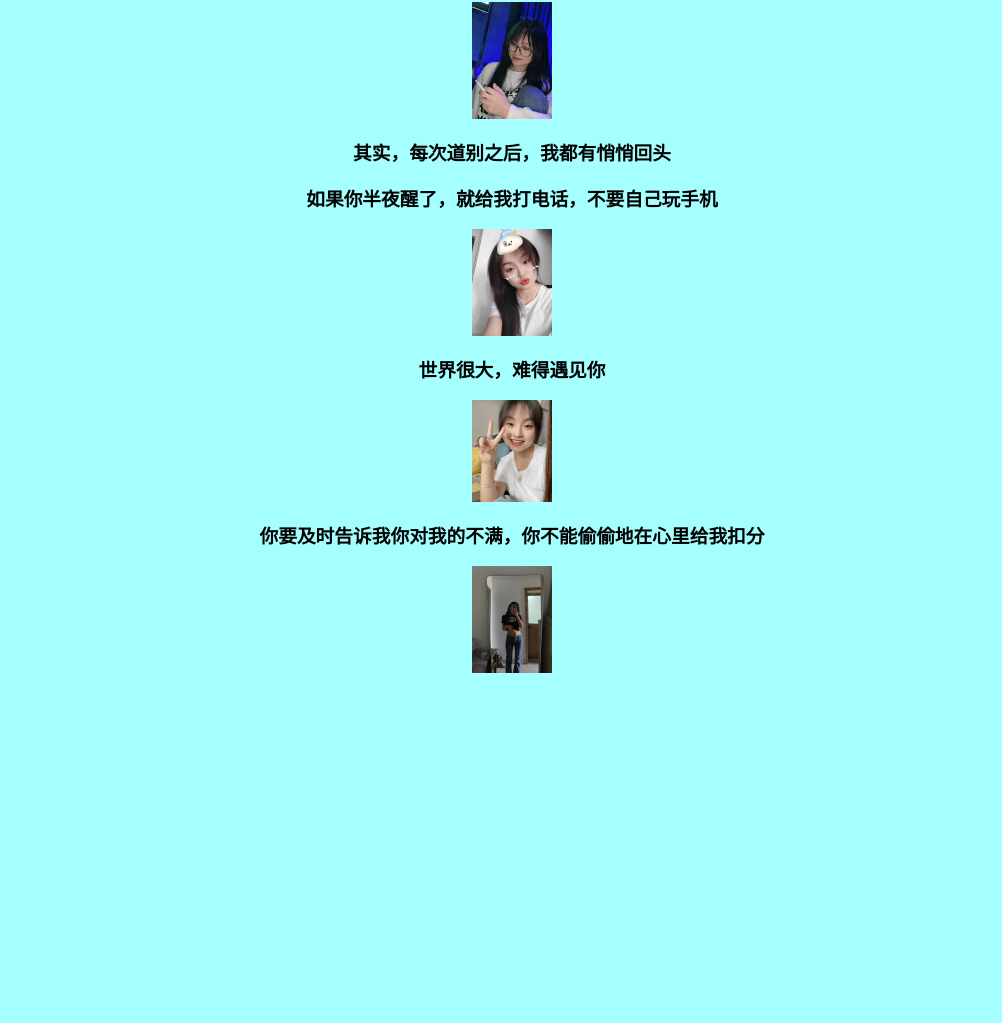
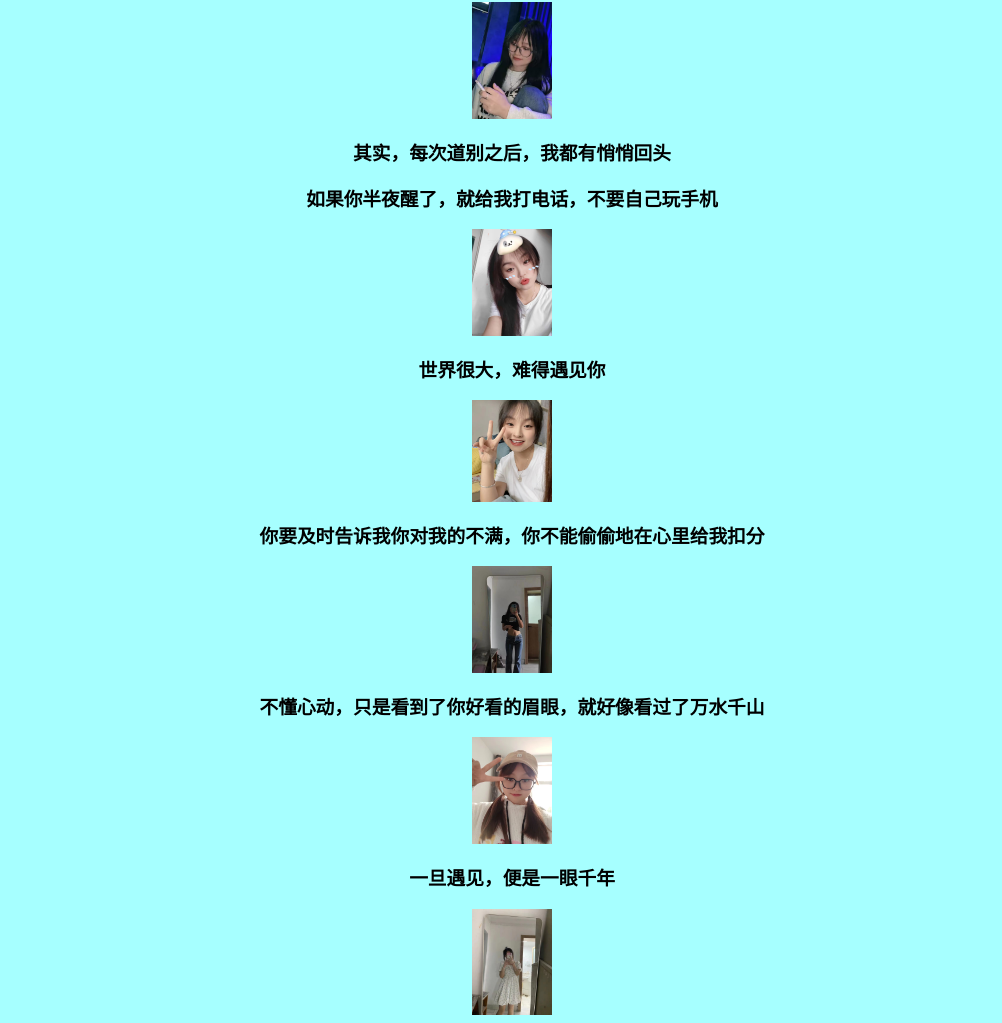
Before and after one commit to xiaolinquanyishangcheng/xiaolinquanyishangcheng, a plain HTML site: page index.html in a window 1280 px wide. Shown: the part 73-1096 px from the top of the page, without its empty margins (128-1130 px from the left). Before the commit the page ends 800 px from the top, so only its background shows below. Drawn offline with Linux system fonts and the light colour scheme.

Commit message:
Update index.html

```diff
--- a/index.html
+++ b/index.html
@@ -3,10 +3,13 @@
   <center><h1>属于李凡姐姐的网页（只做了一个简单的界面，没装饰，凑合看吧）</h1></center>
 <center><img src="lifan1.jpg"width=80height=80></center>
 <center><h3>其实，每次道别之后，我都有悄悄回头</h3></center>
-<th align="center"><th width=30><th height=30>
 <center><h3>如果你半夜醒了，就给我打电话，不要自己玩手机</h3></center>
   <center><img src="lifan2.jpg"width=80height=80></center>
 <center><h3>世界很大，难得遇见你</h3></center>
 <center><img src="lifan3.jpg"width=80height=80></center>
 <center><h3>你要及时告诉我你对我的不满，你不能偷偷地在心里给我扣分</h3></center>
 <center><img src="lifan4.jpg"width=80height=80></center>
+<center><h3>不懂心动，只是看到了你好看的眉眼，就好像看过了万水千山</h3></center>
+<center><img src="lifan5.jpg"width=80height=80></center>
+<center><h3>一旦遇见，便是一眼千年</h3></center>
+<center><img src="lifan6.jpg"width=80height=80></center>
```
